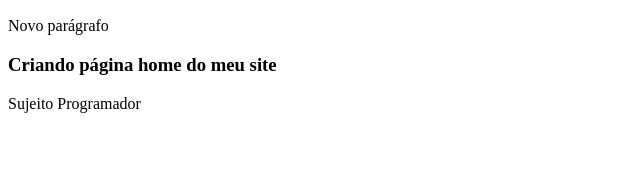
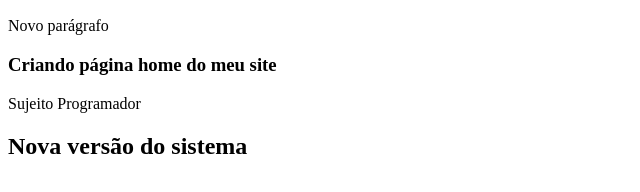
Before and after one commit to getin5824/curso_github, a plain HTML site: page index.html in a window 1280 px wide. Shown: the part 96-288 px from the top of the page, without its empty margins (0-640 px from the left). Drawn offline with Linux system fonts and the light colour scheme.

Commit message:
Finalizando a index

```diff
--- a/index.html
+++ b/index.html
@@ -4,3 +4,5 @@
 
 <h3>Criando página home do meu site</h3>
 <p>Sujeito Programador</p>
+
+<h2>Nova versão do sistema</h2>
```
